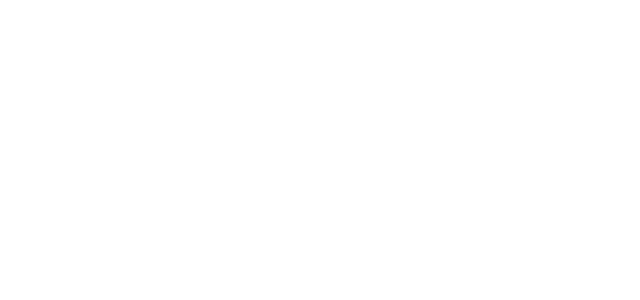
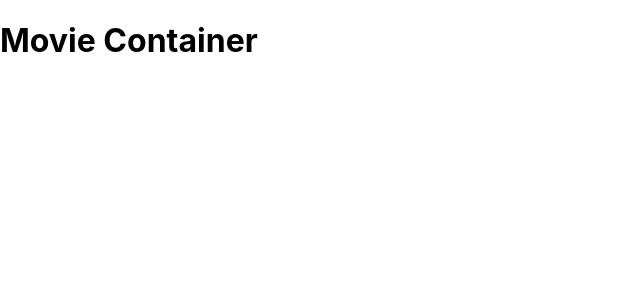
Before and after one commit to MAIsmail1/Action_FrontEnd, a React (Create React App) app: page /view_all_movies in a window 1280 px wide. Before the commit this address had no page. Shown: the top 300 px of the page, without its empty margins (0-640 px from the left). Built offline with nearby package versions, Linux system fonts and the light colour scheme.

Commit message:
view movies button takes you to movie container

```diff
--- a/src/components/NewBooking.js
+++ b/src/components/NewBooking.js
@@ -1,9 +1,10 @@
 import { useState } from "react"
 import React from "react";
+import { useNavigate } from "react-router-dom";
 
 const NewBooking = () => {
 
-
+    const navigate = useNavigate();
 
     return(
         <>
@@ -46,7 +47,7 @@ const NewBooking = () => {
         </table>
         <table class="book_film_table">
             <tr>
-                <button class="view_movie_button">View all movies</button>
+                <button class="view_movie_button" onClick={() => { navigate('view_all_movies') }}>View all movies</button>
             </tr>
         </table>
         </>
--- /dev/null
+++ b/src/containers/MovieContainer.js
@@ -0,0 +1,17 @@
+import React from "react";
+
+const MovieContainer = () => {
+
+
+    return(
+        <>
+            <h1>Movie Container</h1>
+
+
+
+
+        </>
+    )
+}
+
+export default MovieContainer;
--- a/src/index.js
+++ b/src/index.js
@@ -10,6 +10,7 @@ import App from './App';
 
 import VenueContainer from './containers/ManagementContainer';
 import BookingContainer from './containers/BookingContainer';
+import MovieContainer from './containers/MovieContainer';
 
 
 const root = ReactDOM.createRoot(document.getElementById('root'));
@@ -18,6 +19,7 @@ root.render(
     <Routes>
         <Route path="/" element={<App />} />
         <Route path="employee-login" element={<VenueContainer />} />
+        <Route path="view_all_movies" element={<MovieContainer />} />
         {/* <Route path="booking" element={<BookingContainer />} /> */}
     </Routes>
   </BrowserRouter>
```
